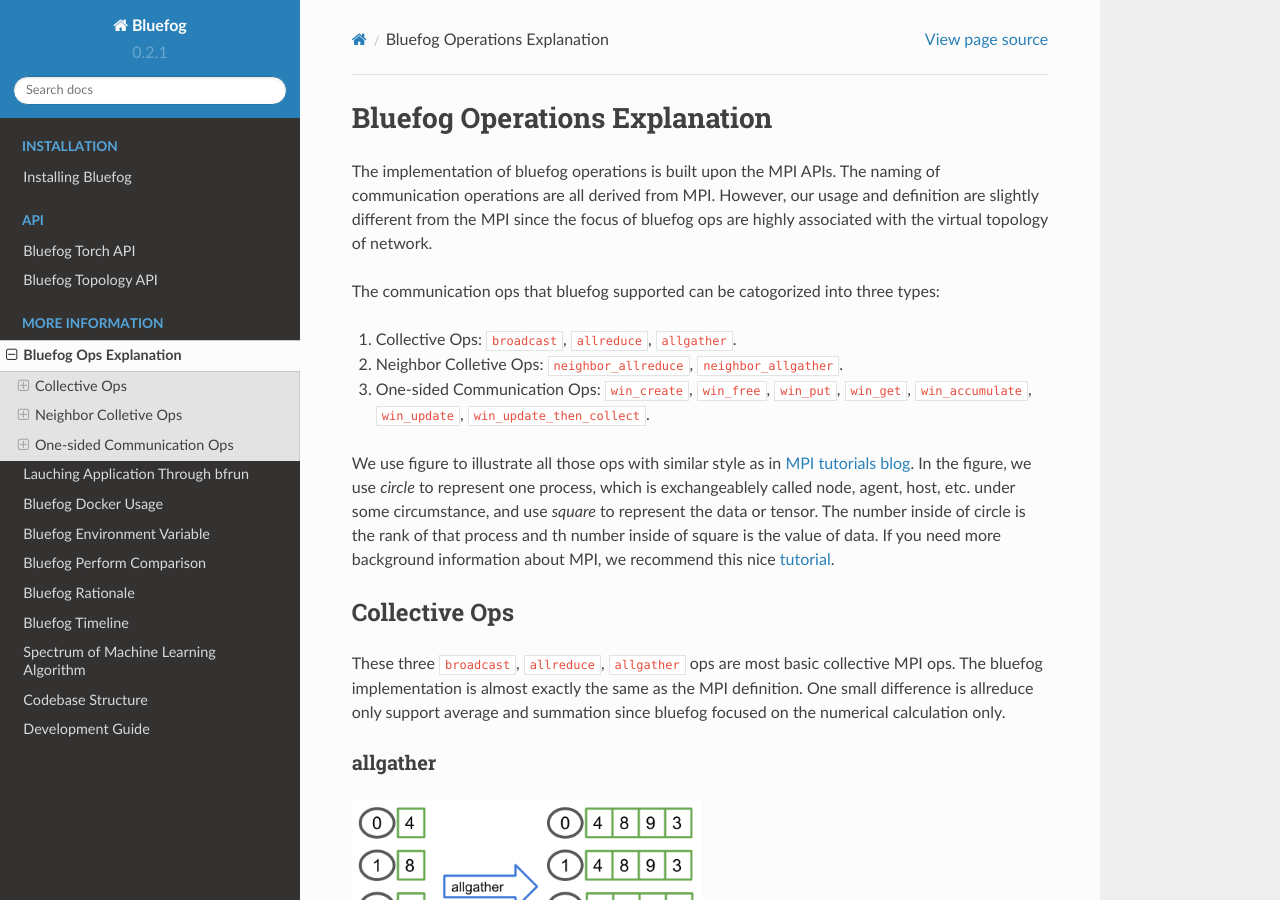
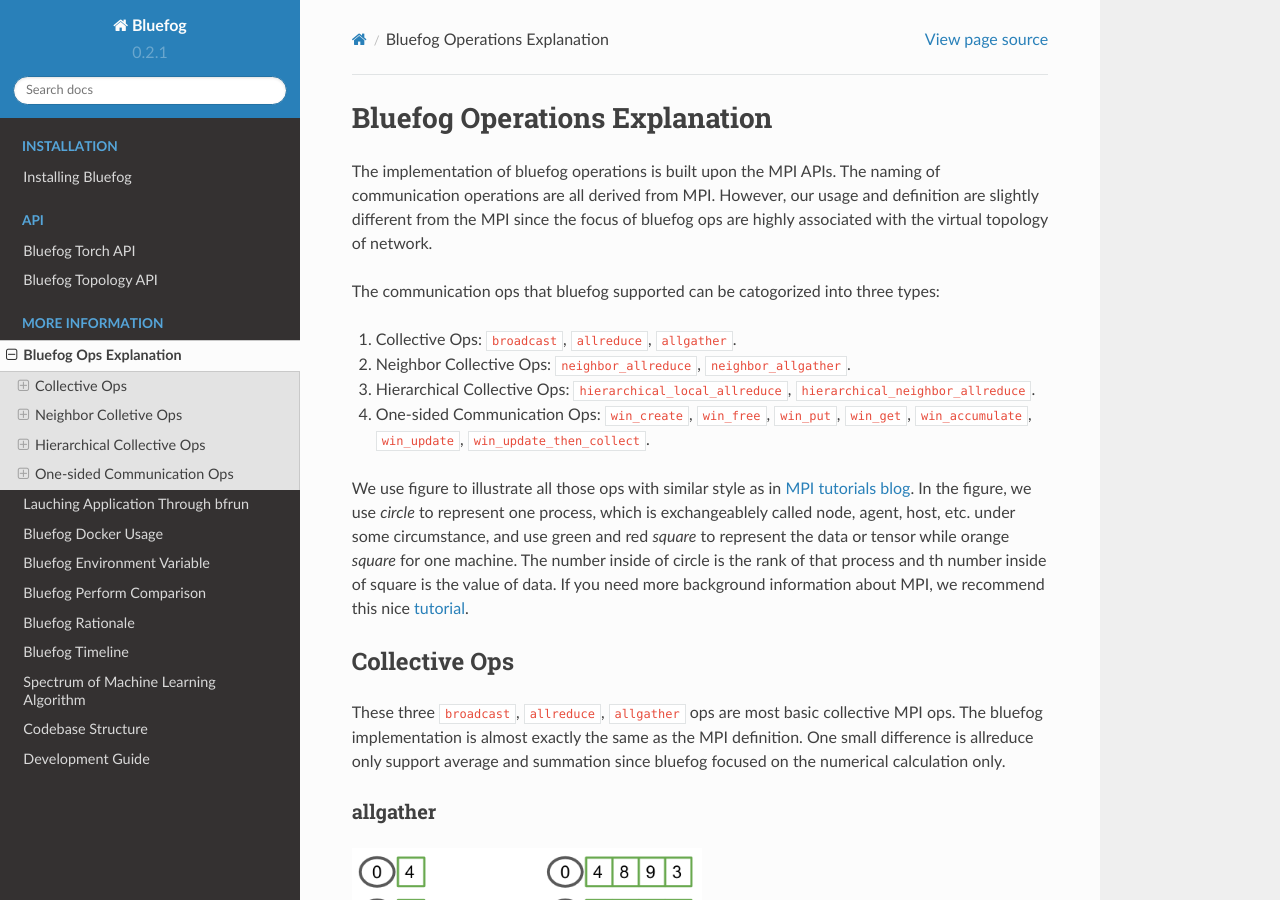
Before and after one commit to Bluefog-Lib/bluefog, a Sphinx documentation site: the page built from docs/bluefog_ops.rst, in a window 1280 px wide and 900 px high. Built offline with Sphinx 7.4.7 and the Read the Docs theme 2.0.0, drawn with Linux system fonts in a browser that asks for light colours; some of the changed text lies outside the part shown.

Commit message:
Add Hierarchical ops explanation in docs

```diff
--- a/docs/bluefog_ops.rst
+++ b/docs/bluefog_ops.rst
@@ -11,13 +11,15 @@
 The communication ops that bluefog supported can be catogorized into three types:
 
 1. Collective Ops: ``broadcast``, ``allreduce``, ``allgather``.
-2. Neighbor Colletive Ops: ``neighbor_allreduce``, ``neighbor_allgather``.
-3. One-sided Communication Ops: ``win_create``, ``win_free``, ``win_put``, ``win_get``, ``win_accumulate``, ``win_update``, ``win_update_then_collect``.
+2. Neighbor Collective Ops: ``neighbor_allreduce``, ``neighbor_allgather``.
+3. Hierarchical Collective Ops:  ``hierarchical_local_allreduce``, ``hierarchical_neighbor_allreduce``.
+4. One-sided Communication Ops: ``win_create``, ``win_free``, ``win_put``, ``win_get``, ``win_accumulate``, ``win_update``, ``win_update_then_collect``.
 
 We use figure to illustrate all those ops with
 similar style as in `MPI tutorials blog`_.
 In the figure, we use *circle* to represent one process, which is exchangeablely called node,
-agent, host, etc. under some circumstance, and use *square* to represent the data or tensor.
+agent, host, etc. under some circumstance, and use green and red *square* to represent the data or tensor while
+orange *square* for one machine.
 The number inside of circle is the rank of that process and th number inside of square is the value of data.
 If you need more background information about MPI, we recommend this nice `tutorial`_.
 
@@ -74,6 +76,32 @@
 .. Note::
    In the figure, we only show the neighbor_allreduce with average with uniform weight. Actually, our
    API allows for any weights for incoming edges. Check out API doc to see how to use it.
+
+
+Hierarchical Collective Ops
+---------------------------
+In practice, the communication speed and behavior is different between intra-machine and inter-machine communcation.
+Hence, we also provided two hierarchical collective ops. The basic unit in this case is each (physical) machine.
+
+hierarchical_local_allreduce
+############################
+.. image:: _static/bf_hier_local_allreduce.png
+    :alt: BluefogHierarchicalLocalAllreduceExplanation
+    :width: 700
+
+hierarchical_neighbor_allreduce
+###############################
+.. image:: _static/bf_hier_neighbor_allreduce.png
+    :alt: BluefogHierarchicalNeighborAllreduceExplanation
+    :width: 700
+
+The basic logics under hierarchical operations is, within the machine, each local rank performances the local allreduce
+operation first so that in the view of external machines, all processes within same machine forms a super node.
+
+.. warning::
+    hierarchical_neighbor_allreduce only should be used under the homogeneous environment only, i.e. each machine owns same number of
+    the local processes.
+
 
 
 One-sided Communication Ops
```
Also changed, not shown: docs/_static/bf_hier_local_allreduce.png (added), docs/_static/bf_hier_neighbor_allreduce.png (added).
